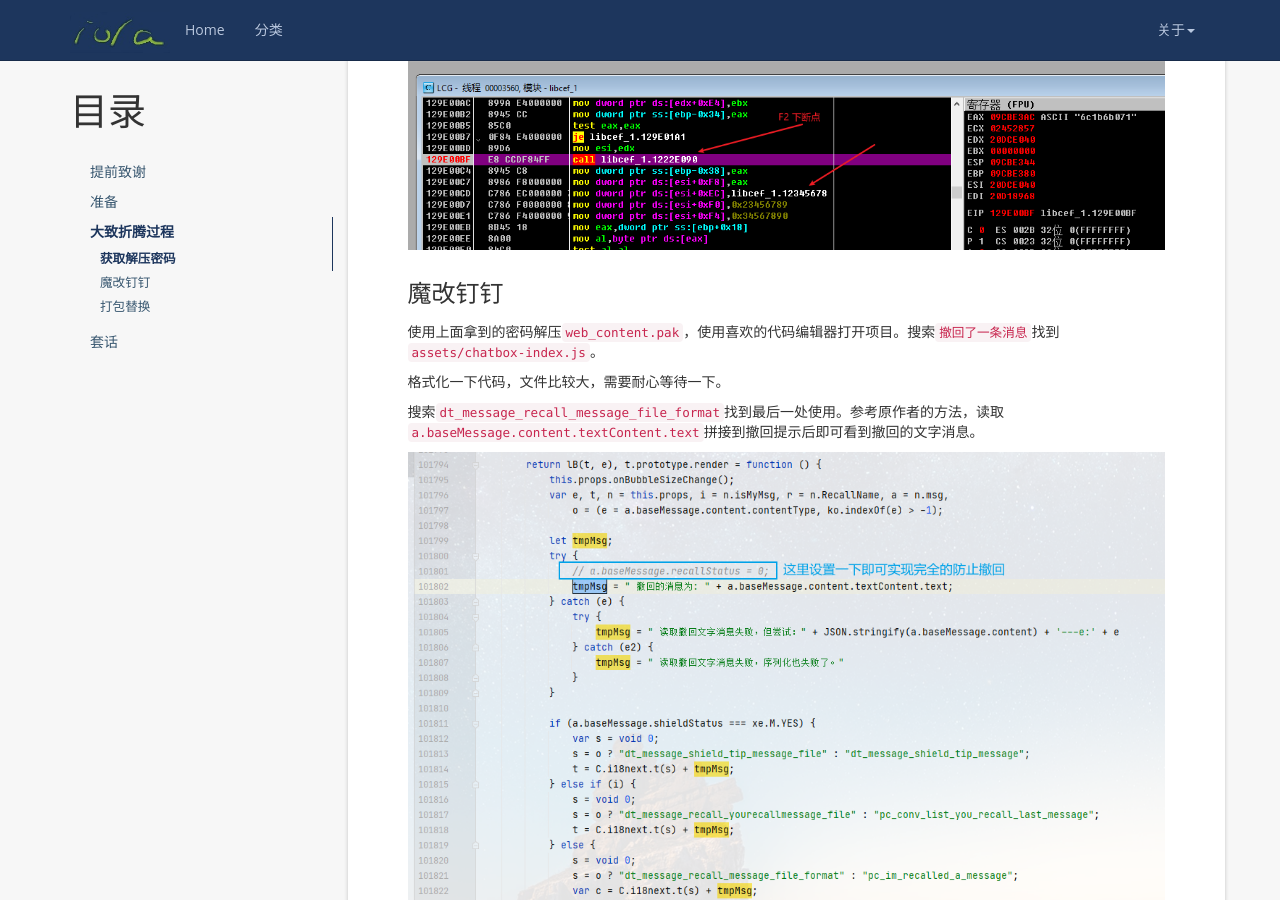
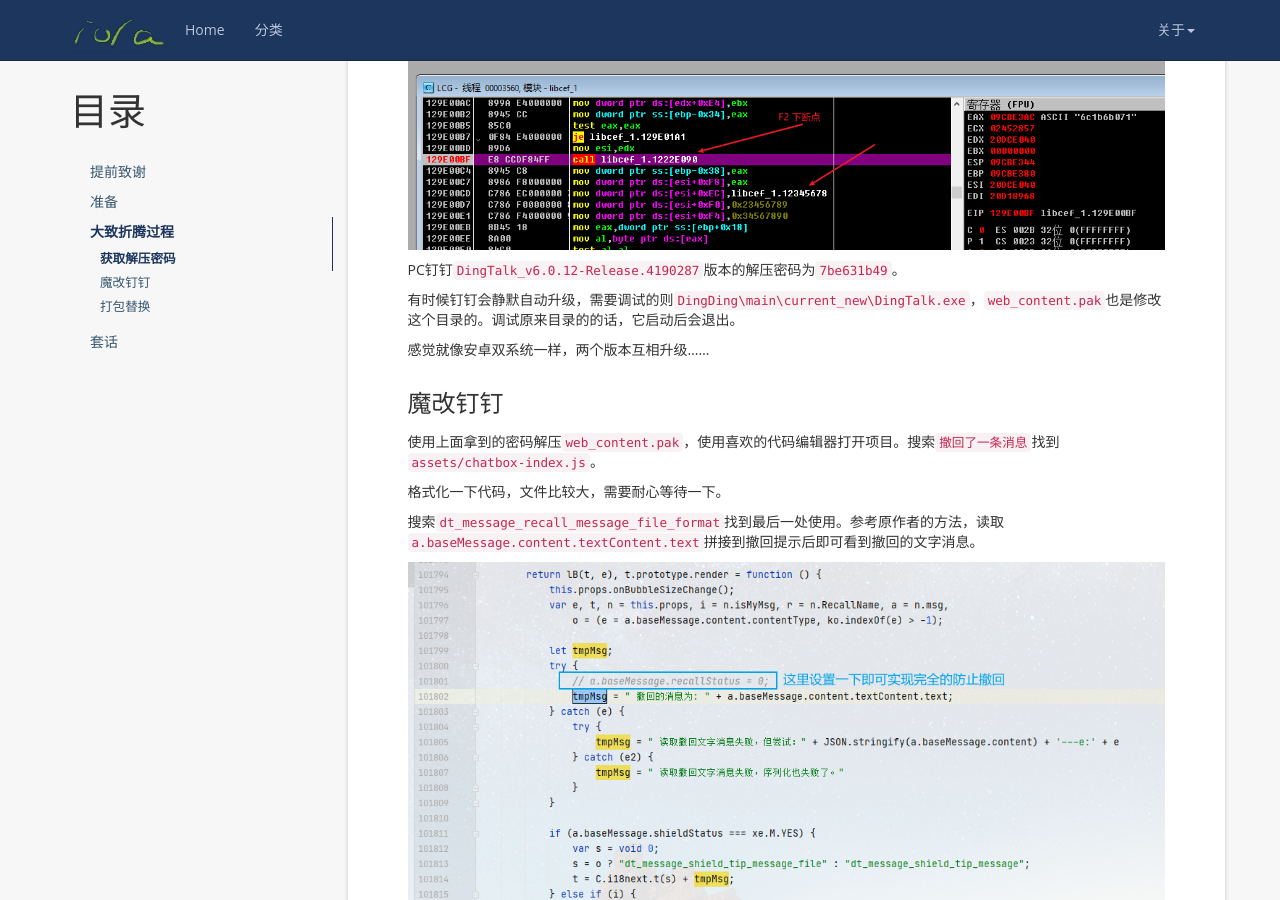
Before and after one commit to iola1999/iola1999.github.io, a Jekyll site: the page built from _posts/2021-01-21-DingTalk-mod.markdown, in a window 1280 px wide and 900 px high, scrolled down 1735 px. Built offline with Jekyll 4.4.1, drawn with Linux system fonts in a browser that asks for light colours; nearby versions of some CDN libraries; comment, search, counter and statistics services are not loaded.

Commit message:
DingTalk_v6.0.12-Release.4190287

```diff
--- a/_posts/2021-01-21-DingTalk-mod.markdown
+++ b/_posts/2021-01-21-DingTalk-mod.markdown
@@ -53,6 +53,12 @@
 
 ![image-20210121191306918](/upload/images/2021-01-21-DingTalk-mod/Snipaste_2021-04-15_12-51-14.png)
 
+PC钉钉`DingTalk_v6.0.12-Release.4190287`版本的解压密码为`7be631b49`。
+
+有时候钉钉会静默自动升级，需要调试的则`DingDing\main\current_new\DingTalk.exe`，`web_content.pak`也是修改这个目录的。调试原来目录的的话，它启动后会退出。
+
+感觉就像安卓双系统一样，两个版本互相升级......
+
 ### 魔改钉钉
 
 使用上面拿到的密码解压`web_content.pak`，使用喜欢的代码编辑器打开项目。搜索`撤回了一条消息`找到`assets/chatbox-index.js`。
```
